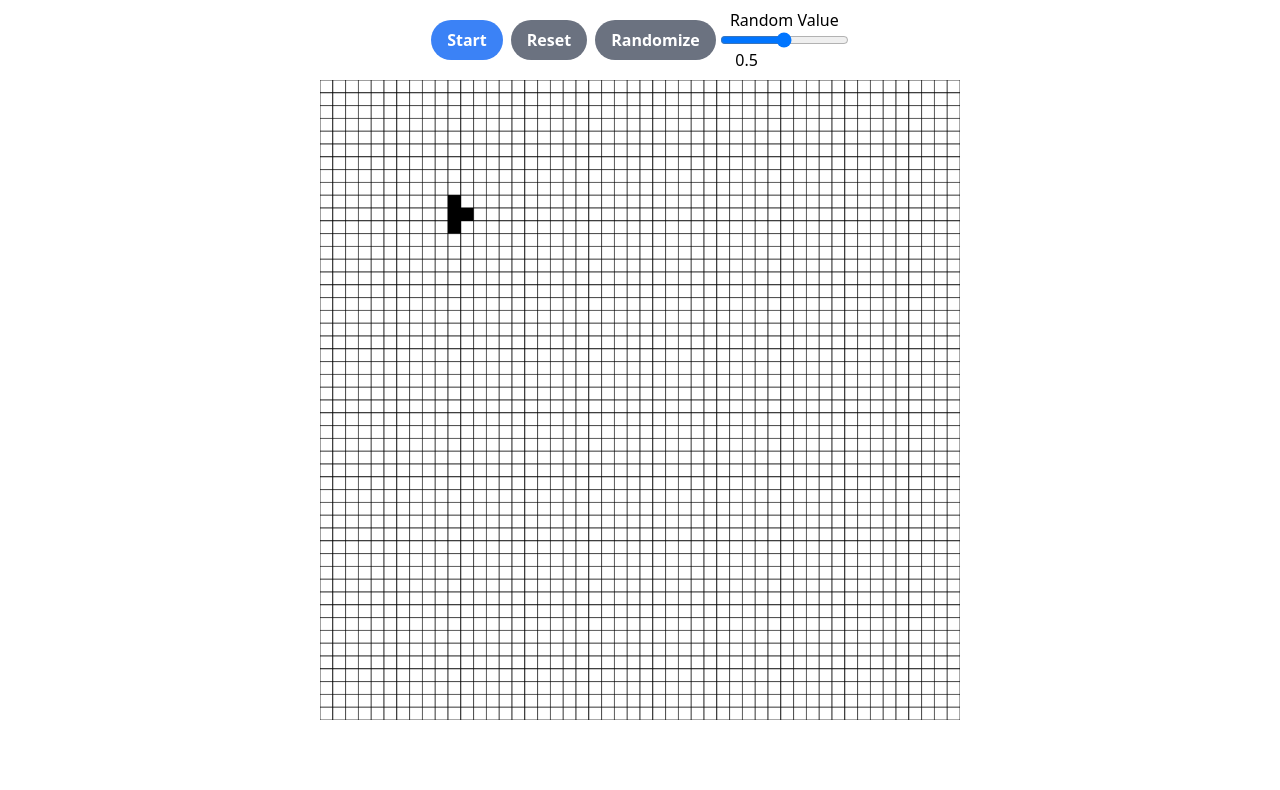
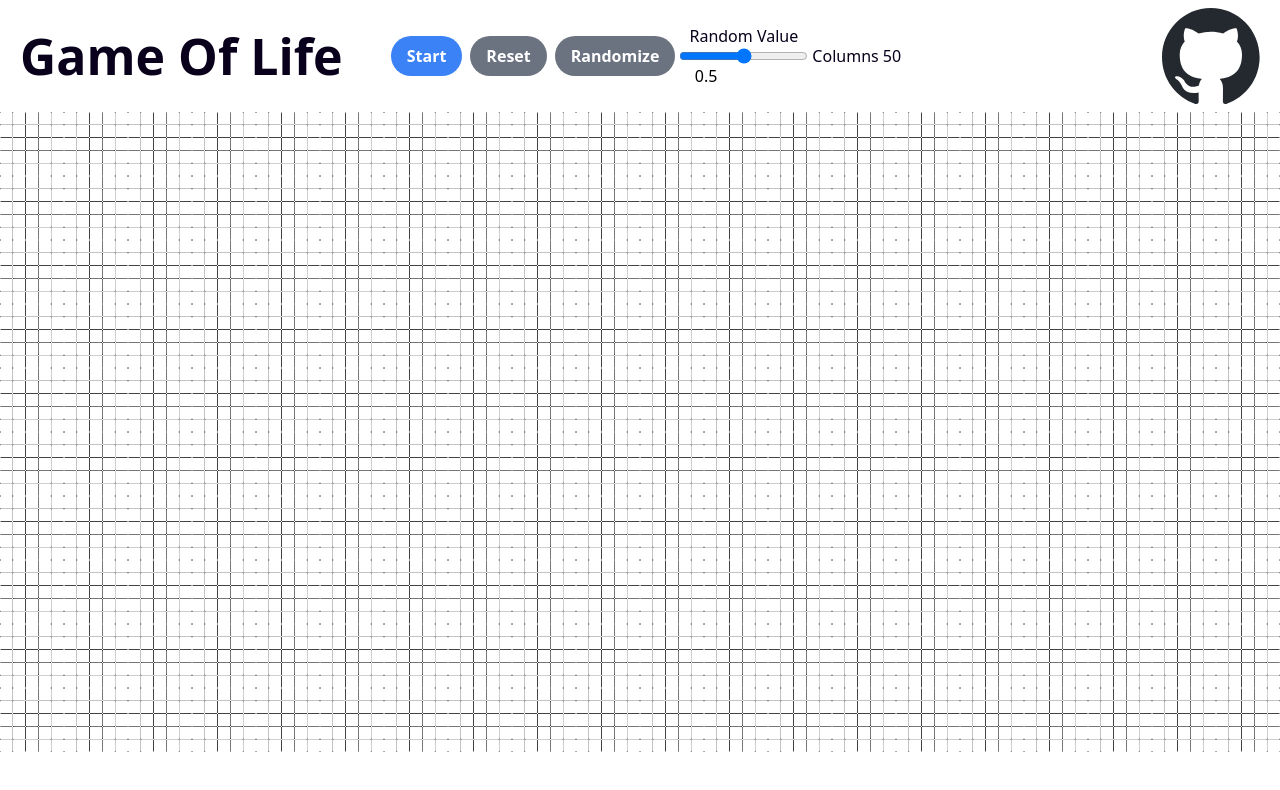
Before and after one commit to Mammamu4/Game-Of-life, a website: page src/index.html in a window 1280 px wide. Drawn offline with Linux system fonts and the light colour scheme.

Commit message:
added extra styling

```diff
--- a/src/game.js
+++ b/src/game.js
@@ -1,20 +1,19 @@
 const canvas = document.getElementById("gridCavas");
 const ctx = canvas.getContext("2d");
 
+const cellSize = 50;
 const rows = 50;
-const cols = 50;
-const cellSize = 20;
-const intervalTime = 100; //game will update every 100 ms
+const cols = 100;
+const intervalTime = 10; //game will update every 100 ms
+
+const root = document.documentElement;
+const primaryColor = getComputedStyle(root).getPropertyValue('--primary').trim();
+console.log('Primary Color:', primaryColor);
 
 canvas.width = cols * cellSize;
 canvas.height = rows * cellSize;
 
 let grid = Array.from({ length: rows }, () => Array(cols).fill(0));
-
-grid[10][10] = 1;
-grid[11][10] = 1;
-grid[9][10] = 1;
-grid[10][11] = 1;
 
 function drawGrid() {
   ctx.clearRect(0, 0, canvas.width, canvas.height);
@@ -23,13 +22,32 @@ function drawGrid() {
       ctx.beginPath();
       const x = col * cellSize;
       const y = row * cellSize;
-      ctx.rect(x, y, cellSize, cellSize);
-      ctx.fillStyle = grid[row][col] ? "black" : "white";
+
+      // Apply rounded rectangles
+      drawRoundedRect(x, y, cellSize, cellSize, 5);
+      //ctx.rect(x, y, cellSize, cellSize)
+
+      // Dynamic fill color based on grid state
+      ctx.fillStyle = grid[row][col] ? `rgb(${primaryColor})` : "white";
       ctx.fill();
+
+      // Apply border styling
       ctx.strokeStyle = "black";
+      ctx.lineWidth = 1;
       ctx.stroke();
     }
   }
+}
+
+// Helper function for rounded rectangles
+function drawRoundedRect(x, y, width, height, radius) {
+  ctx.beginPath();
+  ctx.moveTo(x + radius, y);
+  ctx.arcTo(x + width, y, x + width, y + height, radius);
+  ctx.arcTo(x + width, y + height, x, y + height, radius);
+  ctx.arcTo(x, y + height, x, y, radius);
+  ctx.arcTo(x, y, x + width, y, radius);
+  ctx.closePath();
 }
 
 drawGrid();
@@ -83,7 +101,7 @@ startButton.addEventListener("click", () => {
     intervalId = null;
     startButton.textContent = "Start";
   } else {
-    intervalId = setInterval(nextGeneration, 100);
+    intervalId = setInterval(nextGeneration, intervalTime);
     startButton.textContent = "Stop";
   }
 });
--- a/src/index.html
+++ b/src/index.html
@@ -7,9 +7,11 @@
     <link href="styles.css" rel="stylesheet" />
     <link href="./output.css" rel="stylesheet" />
   </head>
-  <body>
+  <body class="bg-background">
     <div class="flex flex-col items-center">
-      <div class="flex items-center gap-2 my-2">
+      <div class="flex items-center justify-around w-full gap-2 my-2">
+        <h1 class="font-extrabold text-[50px]">Game Of Life</h1>
+        <div class="flex gap-2 items-center">
           <button
             id="startButton"
             class="bg-blue-500 hover:bg-blue-700 text-white font-bold py-2 px-4 rounded-full"
@@ -42,6 +44,7 @@
               />
               <input
                 type="number"
+                class="text-black px-1"
                 name="randomValue"
                 id="randomValue"
                 value="0.5"
@@ -50,9 +53,17 @@
                 step="0.05"
               />
             </div>
+            <div>
+              <div>
+                <label for="columns">Columns</label>
+                <input type="number" name="columns" value="50" />
               </div>
             </div>
-      <canvas id="gridCavas" class="w-1/2"></canvas>
+          </div>
+        </div>
+        <img src="../public/svgs/github-mark.svg" alt="github logo to open source repository of game of life">
+      </div>
+      <canvas id="gridCavas" class="w-full"></canvas>
     </div>
     <script src="game.js"></script>
   </body>
--- a/src/styles.css
+++ b/src/styles.css
@@ -1,7 +1,7 @@
 @media (prefers-color-scheme: light) {
   :root {
     --text: 9, 0, 27;
-    --background: 247, 244, 255;
+    --background: 255, 255, 255;
     --primary: 101, 23, 252;
     --secondary: 253, 126, 220;
     --accent: 253, 64, 139;
@@ -19,6 +19,7 @@
 
 html {
   scroll-behavior: smooth;
+  color: rgb(var(--text));
 }
 
 @tailwind base;
```
Also changed, not shown: public/svgs/github-mark.svg (added), src/output.css, 2 other files. Lines whose indentation alone changed are shown as unchanged.
